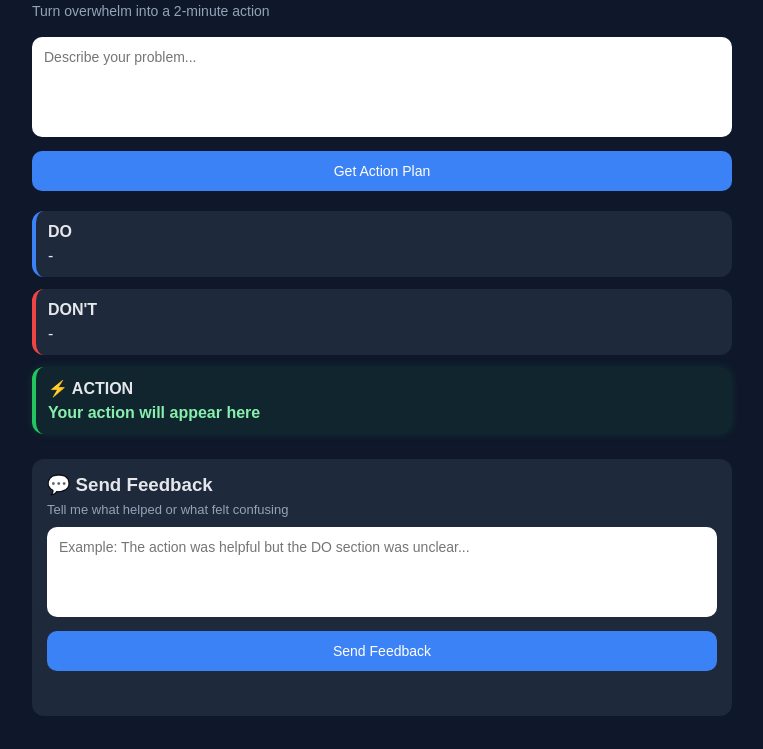
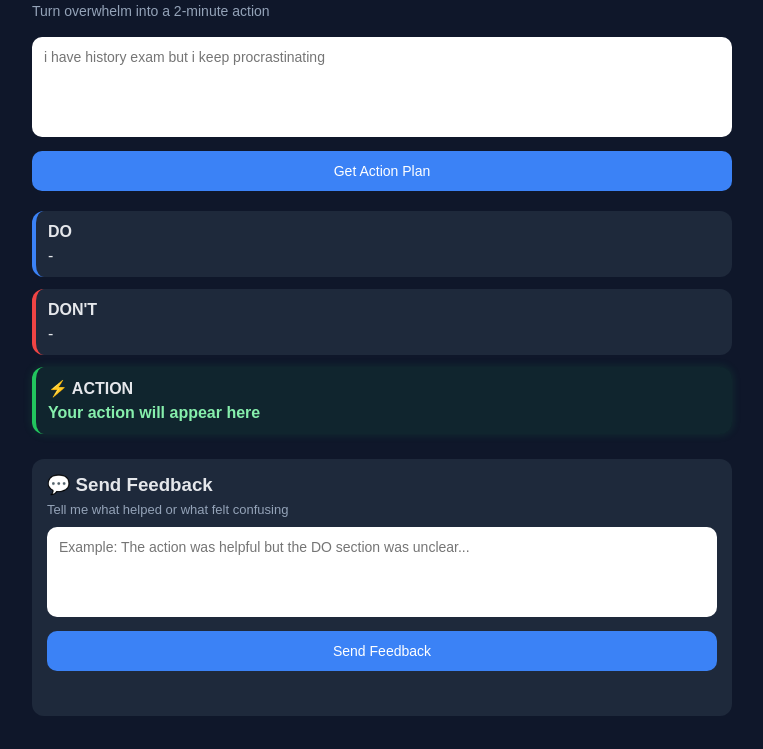
Before and after one commit to SalemTarekk/instant-relief, a website: page frontend/index.html in a window 1280 px wide. Shown: the part 51-800 px from the top of the page, without its empty margins (258-1021 px from the left). Drawn offline with nearby package versions, Linux system fonts and the light colour scheme; files whose address does not match are found by name.

Commit message:
Update index.html

```diff
--- a/frontend/index.html
+++ b/frontend/index.html
@@ -15,7 +15,7 @@
     <p class="subtitle">Turn overwhelm into a 2-minute action</p>
 
     <!-- INPUT -->
-    <textarea id="input" placeholder="Describe your problem..."></textarea>
+    <textarea id="input" placeholder="i have history exam but i keep procrastinating"></textarea>
     <button id="btn">Get Action Plan</button>
 
     <!-- OUTPUT -->
```
